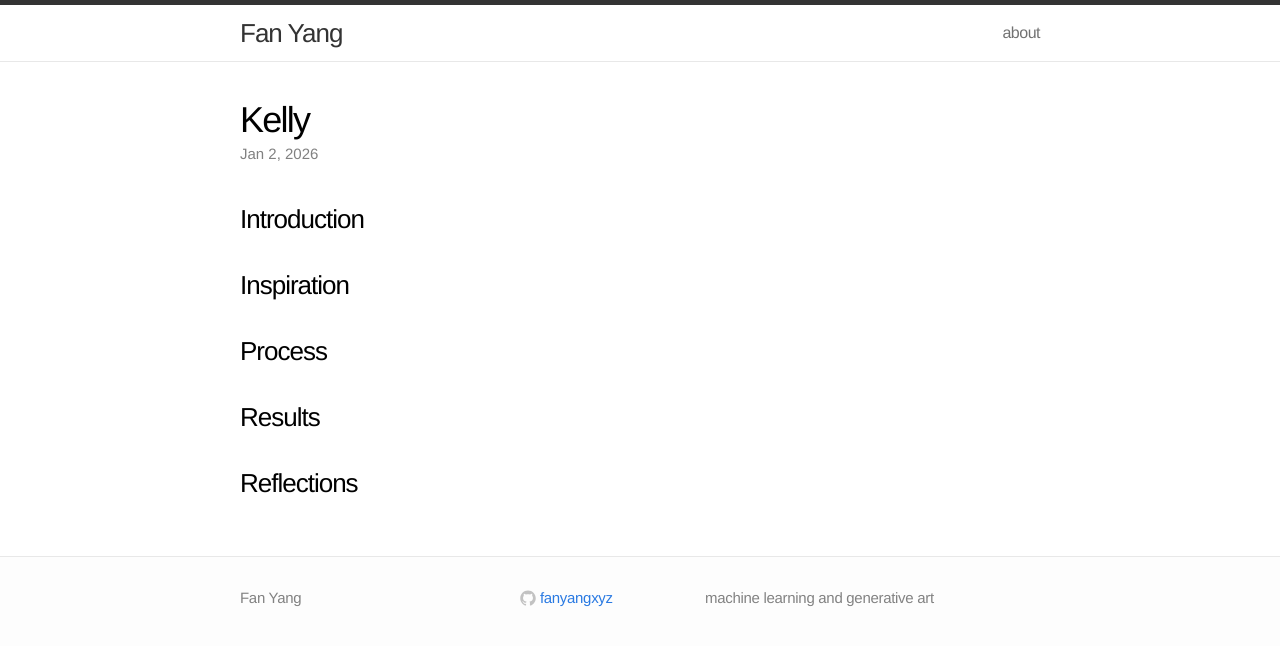
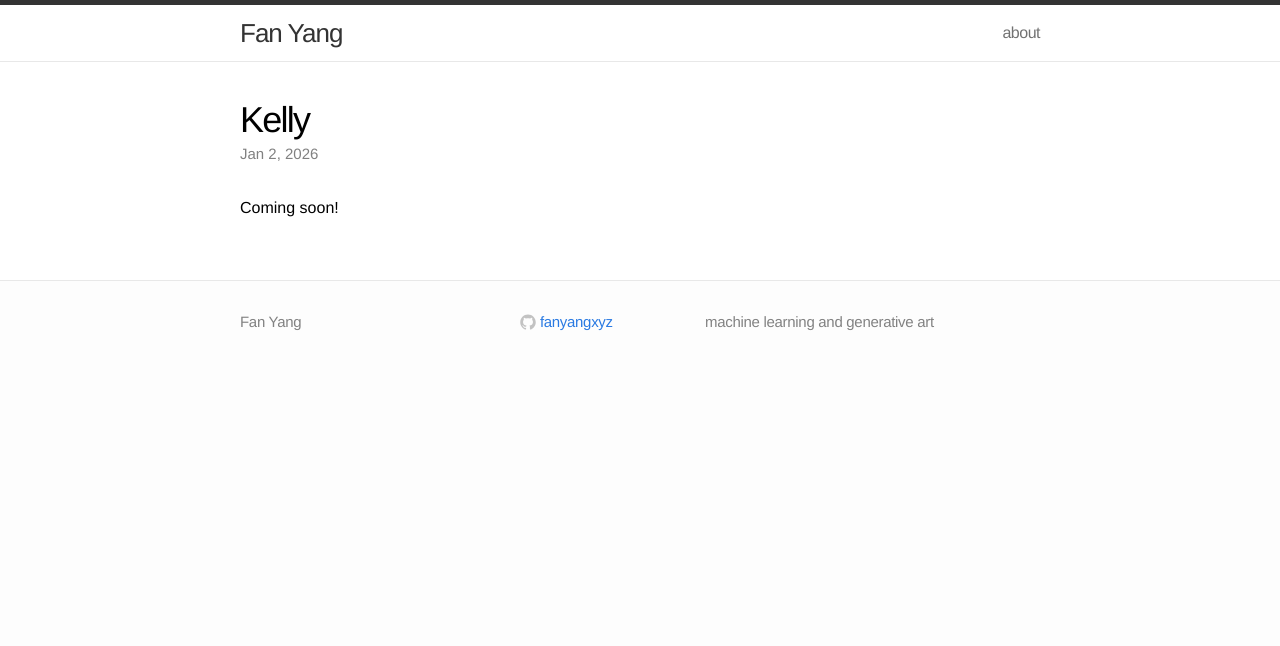
Before and after one commit to fanyangxyz/fanyangxyz.github.io, a Jekyll site: the page built from _posts/2026-01-02-kelly.md, in a window 1280 px wide. Shown: the top 646 px of the page. Built offline with Jekyll 4.4.1, drawn with Linux system fonts in a browser that asks for light colours.

Commit message:
kelly post

```diff
--- a/_posts/2026-01-02-kelly.md
+++ b/_posts/2026-01-02-kelly.md
@@ -7,16 +7,4 @@ date: 2026-01-02 12:00:00
 tags: [art,code]
 ---
 
-### Introduction
-
-
-### Inspiration
-
-
-### Process
-
-
-### Results
-
-
-### Reflections
+Coming soon!
```
Also changed, not shown: assets/kelly/thumb.png (added).
